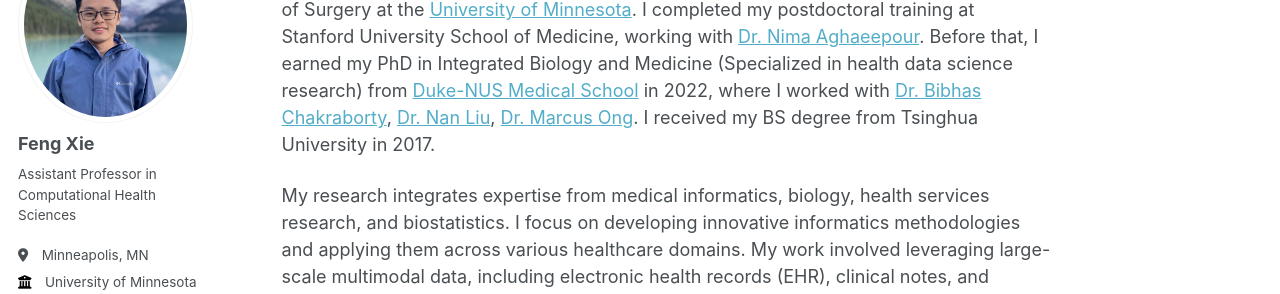
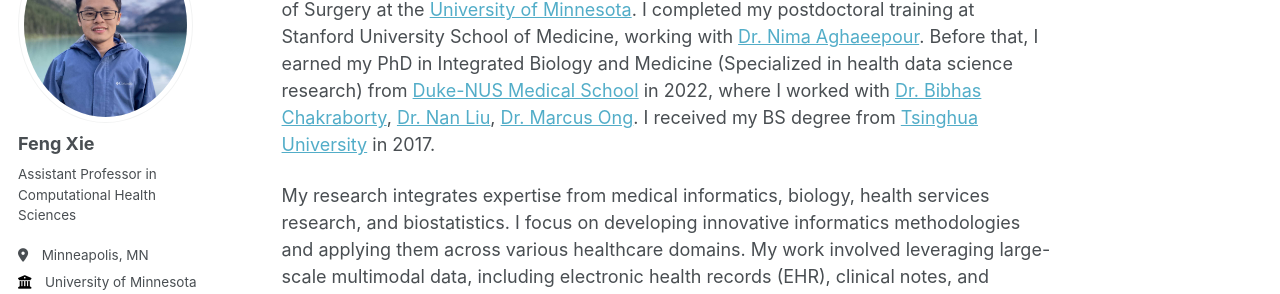
Before and after one commit to fengx13/fengx13.github.io, a Jekyll site: the page built from _pages/about.md, in a window 1280 px wide and 900 px high. Shown: the part 179-473 px from the top of the window. Built offline with Jekyll 4.4.1, drawn with Linux system fonts in a browser that asks for light colours; some web fonts are replaced; part of the change alters nothing that is shown.

```diff
--- a/_pages/about.md
+++ b/_pages/about.md
@@ -6,7 +6,7 @@ redirect_from:
   - /about/
   - /about.html
 ---
-I'm an Assistant Professor at the [Division of Computational Health Science](https://med.umn.edu/surgery/divisions/computational-health-sciences) in Department of Surgery at the [University of Minnesota](https://twin-cities.umn.edu/). I completed my postdoctoral training at Stanford University School of Medicine, working with [Dr. Nima Aghaeepour](https://nalab.stanford.edu/team/nima-aghaeepour/). Before that, I earned my PhD in Integrated Biology and Medicine (Specialized in health data science research) from [Duke-NUS Medical School](https://www.duke-nus.edu.sg/) in 2022, where I worked with [Dr. Bibhas Chakraborty](https://blog.nus.edu.sg/bibhas/), [Dr. Nan Liu](https://blog.nus.edu.sg/liunan/), [Dr. Marcus Ong](https://www.duke-nus.edu.sg/directory/detail/ong-eng-hock-marcus). I received my BS degree from Tsinghua University in 2017.
+I'm an Assistant Professor at the [Division of Computational Health Science](https://med.umn.edu/surgery/divisions/computational-health-sciences) in Department of Surgery at the [University of Minnesota](https://twin-cities.umn.edu/). I completed my postdoctoral training at Stanford University School of Medicine, working with [Dr. Nima Aghaeepour](https://nalab.stanford.edu/team/nima-aghaeepour/). Before that, I earned my PhD in Integrated Biology and Medicine (Specialized in health data science research) from [Duke-NUS Medical School](https://www.duke-nus.edu.sg/) in 2022, where I worked with [Dr. Bibhas Chakraborty](https://blog.nus.edu.sg/bibhas/), [Dr. Nan Liu](https://blog.nus.edu.sg/liunan/), [Dr. Marcus Ong](https://www.duke-nus.edu.sg/directory/detail/ong-eng-hock-marcus). I received my BS degree from [Tsinghua University](https://www.tsinghua.edu.cn/en/) in 2017.
 
 My research integrates expertise from medical informatics, biology, health services research, and biostatistics. I focus on developing innovative informatics methodologies and applying them across various healthcare domains. My work involved leveraging large-scale multimodal data, including electronic health records (EHR), clinical notes, and medical signal data, to address significant healthcare challenges. I have also developed methodologies to enhance model interpretability, generalizability, and reproducibility, thereby fostering trustworthiness in machine learning applications within healthcare.
 
```
